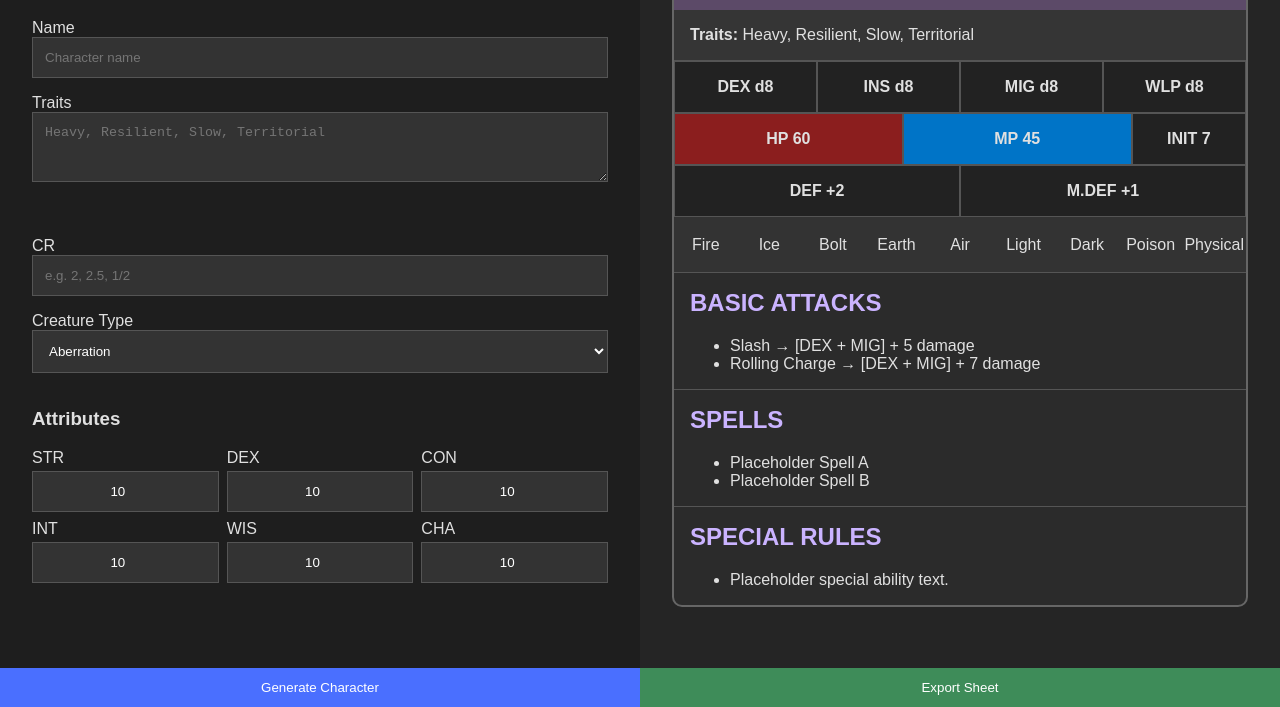
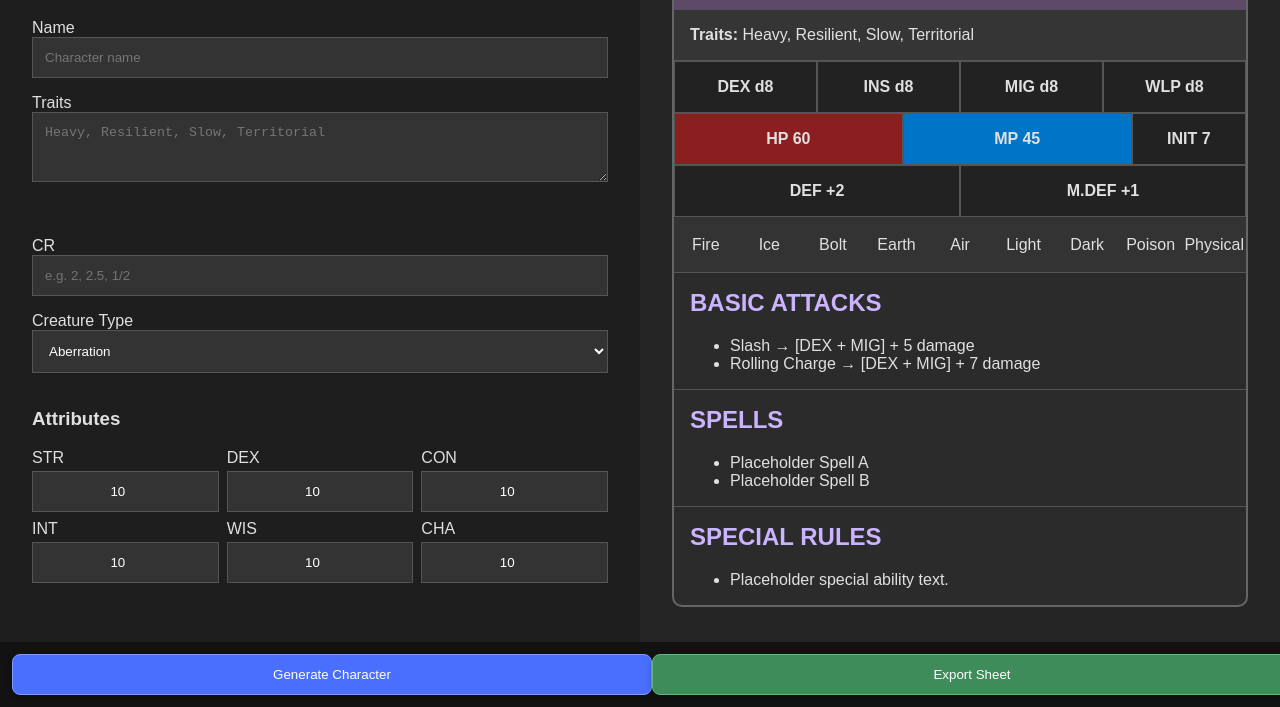
Before and after one commit to DF2877/dnd-to-fabula-ultima, a plain HTML site: page index.html in a window 1280 px wide. Shown: the part 93-800 px from the top of the page. Drawn offline with Linux system fonts and the light colour scheme.

Commit message:
Modify panel-button styles in style.css
Updated button styles with margin and border-radius adjustments.

```diff
--- a/style.css
+++ b/style.css
@@ -43,9 +43,20 @@ body {
 
     flex-shrink: 0;
 
-    margin: 0;
+    margin: 0.75rem;
 
-    border-radius: 0;
+    border-radius: 8px;
+
+    box-shadow:
+        0 2px 6px rgba(0,0,0,0.3);
+}
+
+#generateBtn {
+    border: 1px solid #7d9cff;
+}
+
+#exportBtn {
+    border: 1px solid #62b57c;
 }
 
 .left-panel-wrapper,
```
